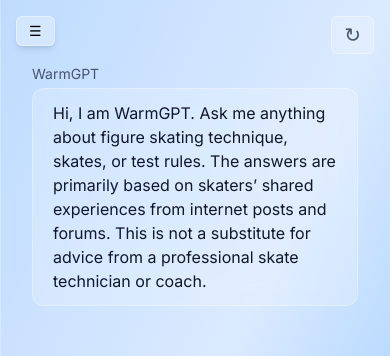
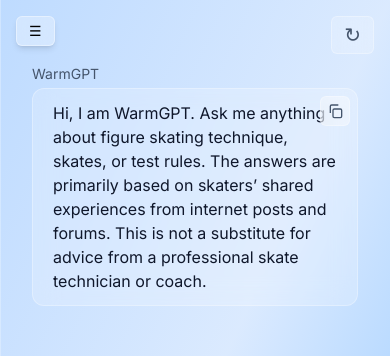
Before and after one commit to charlesl3/warmedge, a Next.js app: page / in a window 390 px wide. Shown: the top 356 px of the page. Built offline with nearby package versions, Linux system fonts and the light colour scheme.

Commit message:
ui change3

```diff
--- a/app/chat/page.tsx
+++ b/app/chat/page.tsx
@@ -341,9 +341,6 @@ const sendMessageFromEdit = async (text: string) => {
           </button>
         )}
 
-
-
-
         {/* Messages */}
         <div className="flex-1 overflow-y-auto px-8 pt-16 pb-6 space-y-6">
 
@@ -365,7 +362,7 @@ const sendMessageFromEdit = async (text: string) => {
                   {m.role === 'assistant' ? 'WarmGPT' : 'You'}
                 </div>
 
-                <div className="relative">
+                <div className="relative group">
 
                   {/* EDIT MODE */}
                   {editingIndex === i ? (
@@ -403,14 +400,15 @@ const sendMessageFromEdit = async (text: string) => {
                     </div>
                   )}
 
-
-
-{/* Hover Controls */}
-{!isMobile && editingIndex !== i && (
-  <div className="absolute top-2 right-2 flex gap-2 opacity-0 hover:opacity-100 transition">
-
-
-
+                  {/* Hover Controls */}
+                  {editingIndex !== i && (
+  <div
+    className={`absolute top-2 right-2 flex gap-2 transition ${
+      isMobile
+        ? 'opacity-100'
+        : 'opacity-0 group-hover:opacity-100'
+    }`}
+  >
                       {/* Copy */}
                       <button
   onClick={() => handleCopy(m.content, i)}
```
